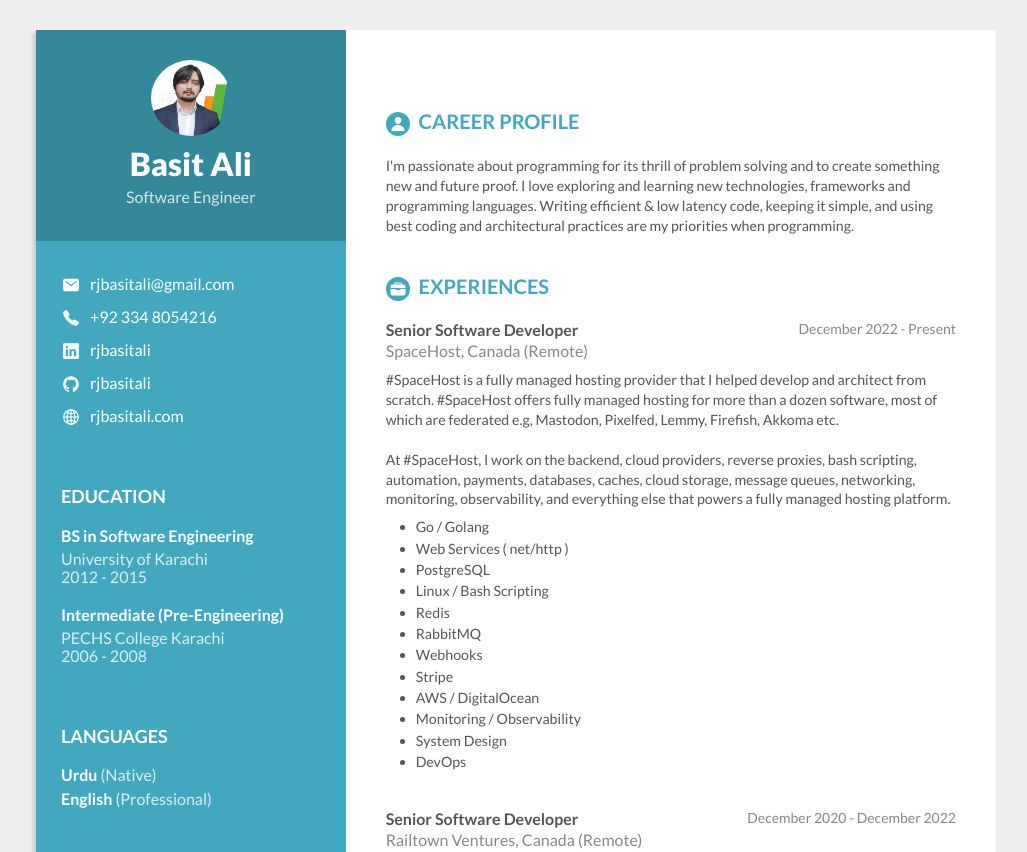
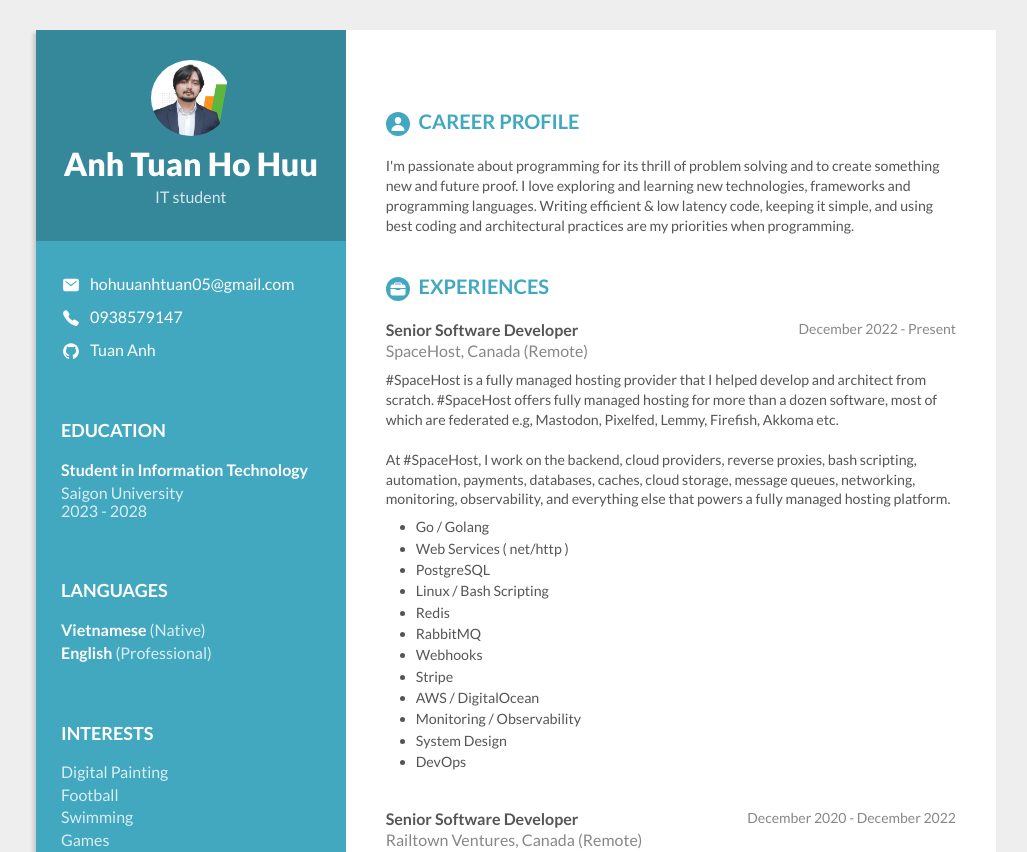
Before and after one commit to hhanhtuan27/hhanhtuan27.github.io, a plain HTML site: page index.html in a window 1280 px wide. Shown: the top 852 px of the page, without its empty margins (124-1151 px from the left). Drawn offline with nearby package versions, Linux system fonts and the light colour scheme.

Commit message:
Update index.html

```diff
--- a/index.html
+++ b/index.html
@@ -1,7 +1,7 @@
 <!DOCTYPE html>
 <html lang="en">
     <head>
-        <title>Basit Ali - Resume</title>
+        <title>Anh Tuan - CV</title>
         <link rel="stylesheet" type="text/css" href="vendors/css/normalize.css">
         <link rel="stylesheet" type="text/css" href="vendors/css/grid.css">
         <link rel="stylesheet" type="text/css" href="resources/css/style.css">
@@ -24,44 +24,44 @@
             <div class="col span-1-of-3 personal">
                 <div class="personal-header">
                     <img src="resources/img/profile_pic2.png" alt="Profile picture">
-                    <h1>Basit Ali</h1>
-                    <p>Software Engineer</p>
+                    <h1>Anh Tuan Ho Huu</h1>
+                    <p>IT student</p>
                 </div>
                 <div class="personal-details">
                     <div class="personal-info">
                         <ion-icon name="mail"></ion-icon>
-                        <a href="mailto:rjbasitali@gmail.com" target="_blank">rjbasitali@gmail.com</a>
+                        <a href="mailto:rjbasitali@gmail.com" target="_blank">hohuuanhtuan05@gmail.com</a>
                     </div>
                     <div class="personal-info">
                         <ion-icon name="call"></ion-icon>
-                        <a href="tel:0923348054216" target="_blank">+92 334 8054216</a>
+                        <a href="tel:0923348054216" target="_blank">0938579147</a>
                     </div>
-                    <div class="personal-info">
+<!--                     <div class="personal-info">
                         <ion-icon name="logo-linkedin"></ion-icon>
                         <a href="https://www.linkedin.com/in/rjbasitali/" target="_blank">rjbasitali</a>
-                    </div>
+                    </div> -->
                     <div class="personal-info">
                         <ion-icon name="logo-github"></ion-icon>
-                        <a href="https://github.com/rjbasitali" target="_blank">rjbasitali</a>
+                        <a href="https://github.com/hhanhtuan27" target="_blank">Tuan Anh</a>
                     </div>
-                    <div class="personal-info">
+<!--                     <div class="personal-info">
                         <ion-icon name="globe-outline"></ion-icon>
                         <a href="https://rjbasitali.com" target="_blank">rjbasitali.com</a>
-                    </div>
+                    </div> -->
 
                     <h3>Education</h3>
                     <div class="personal-ed">
-                        <p class="personal-ed-bold">BS in Software Engineering</p>
-                        <p class="personal-ed-light">University of Karachi<br>2012 - 2015</p>
+                        <p class="personal-ed-bold">Student in Information Technology</p>
+                        <p class="personal-ed-light">Saigon University<br>2023 - 2028</p>
                     </div>
-                    <div class="personal-ed">
+<!--                     <div class="personal-ed">
                         <p class="personal-ed-bold">Intermediate (Pre-Engineering)</p>
                         <p class="personal-ed-light">PECHS College Karachi<br>2006 - 2008</p>
-                    </div>
+                    </div> -->
 
                     <h3>Languages</h3>
                     <div class="personal-ed">
-                        <p class="personal-ed-bold">Urdu <span>(Native)</span></p>
+                        <p class="personal-ed-bold">Vietnamese <span>(Native)</span></p>
                         <p class="personal-ed-bold">English <span>(Professional)</span></p>
                     </div>
 
```
